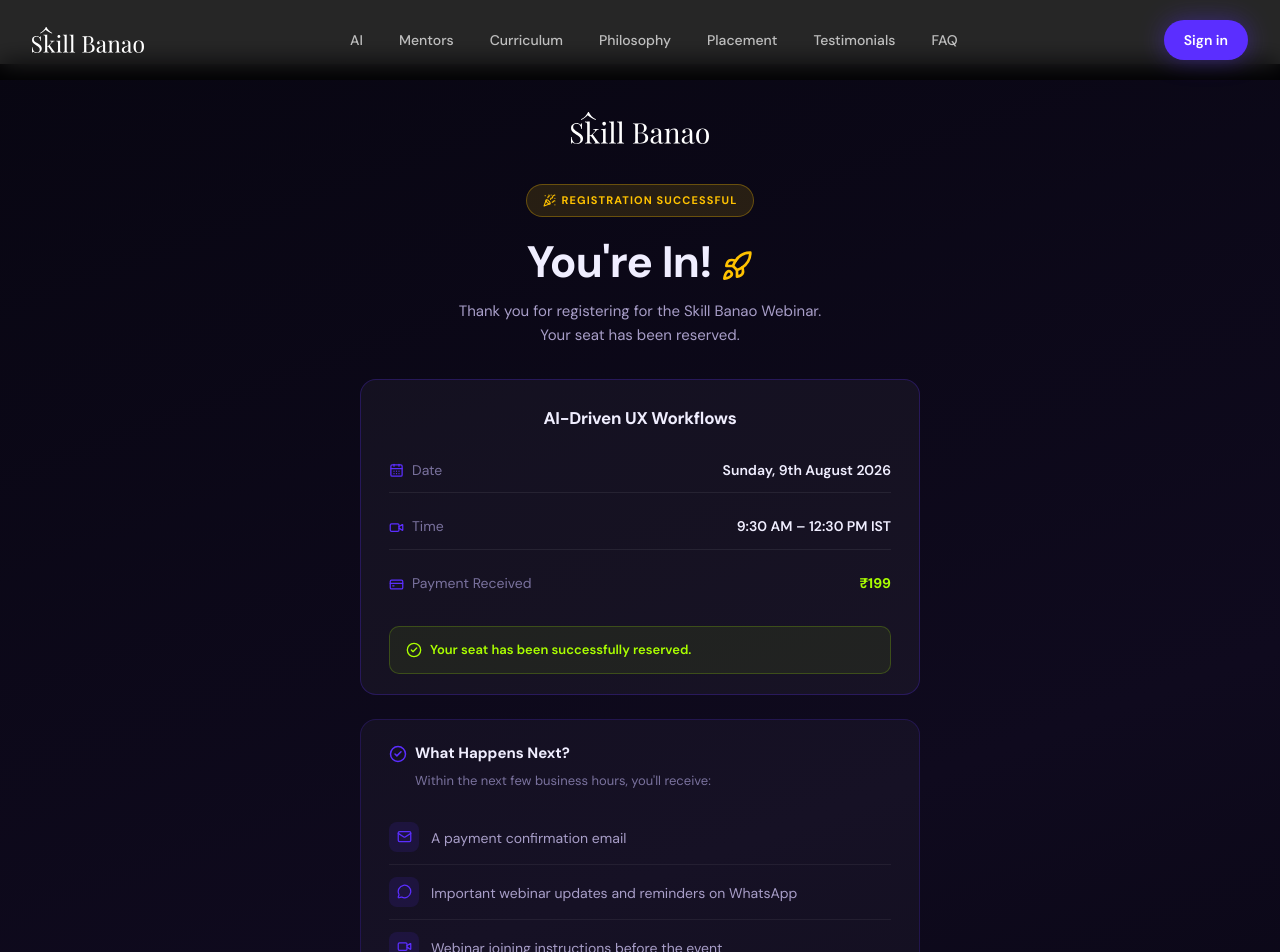
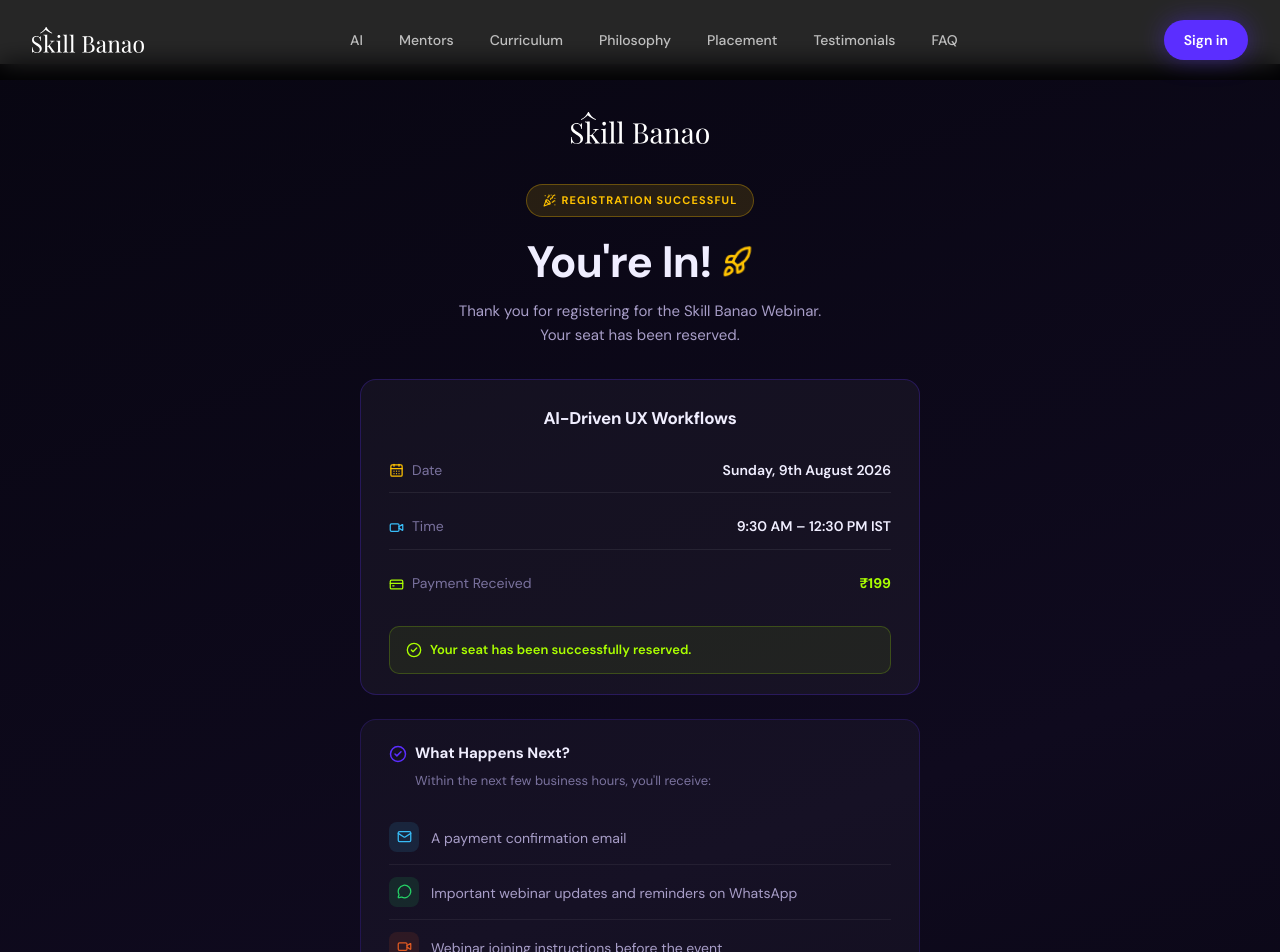
Before and after one commit to Neelakhandan/skillbanao, a Next.js app: page /registration-success-msg-sb-uxcohourt-truelearning in a window 1280 px wide. Shown: the top 952 px of the page. Built offline with nearby package versions, Linux system fonts and the light colour scheme.

Commit message:
fix: update short_date to '9th August', add colourful icons and rocket animation on success page

```diff
--- a/app/registration-success-msg-sb-uxcohourt-truelearning/page.tsx
+++ b/app/registration-success-msg-sb-uxcohourt-truelearning/page.tsx
@@ -31,6 +31,16 @@
         padding: '48px 20px 80px',
       }}
     >
+      <style>{`
+        @keyframes rocketLaunch {
+          0%   { transform: translateY(0) rotate(0deg); }
+          20%  { transform: translateY(-6px) rotate(-8deg); }
+          40%  { transform: translateY(-2px) rotate(4deg); }
+          60%  { transform: translateY(-5px) rotate(-5deg); }
+          80%  { transform: translateY(-1px) rotate(3deg); }
+          100% { transform: translateY(0) rotate(0deg); }
+        }
+      `}</style>
       <div style={{ width: '100%', maxWidth: 560 }}>
 
         {/* Logo */}
@@ -79,10 +89,9 @@
             }}
           >
             You&apos;re In!{' '}
-            <Rocket
-              size={32}
-              style={{ display: 'inline', verticalAlign: 'middle', color: '#FFC200' }}
-            />
+            <span style={{ display: 'inline-block', verticalAlign: 'middle', animation: 'rocketLaunch 2.4s ease-in-out infinite' }}>
+              <Rocket size={32} style={{ display: 'block', color: '#FFC200' }} />
+            </span>
           </h1>
           <p style={{ color: '#A89EC8', fontSize: 15, lineHeight: 1.6, margin: 0 }}>
             Thank you for registering for the Skill Banao Webinar.<br />
@@ -125,7 +134,7 @@
               }}
             >
               <span style={{ display: 'flex', alignItems: 'center', gap: 8, color: '#7A729E', fontSize: 14 }}>
-                <CalendarDays size={15} style={{ color: '#5B2EFF' }} />
+                <CalendarDays size={15} style={{ color: '#FFC200' }} />
                 Date
               </span>
               <span style={{ color: '#F0EEFF', fontSize: 14, fontWeight: 600 }}>
@@ -144,7 +153,7 @@
               }}
             >
               <span style={{ display: 'flex', alignItems: 'center', gap: 8, color: '#7A729E', fontSize: 14 }}>
-                <Video size={15} style={{ color: '#5B2EFF' }} />
+                <Video size={15} style={{ color: '#38BDF8' }} />
                 Time
               </span>
               <span style={{ color: '#F0EEFF', fontSize: 14, fontWeight: 600 }}>
@@ -162,7 +171,7 @@
               }}
             >
               <span style={{ display: 'flex', alignItems: 'center', gap: 8, color: '#7A729E', fontSize: 14 }}>
-                <CreditCard size={15} style={{ color: '#5B2EFF' }} />
+                <CreditCard size={15} style={{ color: '#AAFF00' }} />
                 Payment Received
               </span>
               <span style={{ color: '#AAFF00', fontSize: 14, fontWeight: 700 }}>₹199</span>
@@ -219,9 +228,9 @@
 
           <div style={{ display: 'flex', flexDirection: 'column', gap: 0 }}>
             {[
-              { icon: <Mail size={15} style={{ color: '#5B2EFF', flexShrink: 0 }} />, text: 'A payment confirmation email' },
-              { icon: <MessageCircle size={15} style={{ color: '#5B2EFF', flexShrink: 0 }} />, text: 'Important webinar updates and reminders on WhatsApp' },
-              { icon: <Video size={15} style={{ color: '#5B2EFF', flexShrink: 0 }} />, text: 'Webinar joining instructions before the event' },
+              { icon: <Mail size={15} style={{ color: '#38BDF8', flexShrink: 0 }} />, bg: 'rgba(56,189,248,0.12)', text: 'A payment confirmation email' },
+              { icon: <MessageCircle size={15} style={{ color: '#25D366', flexShrink: 0 }} />, bg: 'rgba(37,211,102,0.12)', text: 'Important webinar updates and reminders on WhatsApp' },
+              { icon: <Video size={15} style={{ color: '#E05A22', flexShrink: 0 }} />, bg: 'rgba(224,90,34,0.12)', text: 'Webinar joining instructions before the event' },
             ].map((item, i, arr) => (
               <div
                 key={i}
@@ -238,7 +247,7 @@
                     width: 30,
                     height: 30,
                     borderRadius: 8,
-                    background: 'rgba(91,46,255,0.12)',
+                    background: item.bg,
                     display: 'flex',
                     alignItems: 'center',
                     justifyContent: 'center',
--- a/content/webinar-schedule.md
+++ b/content/webinar-schedule.md
@@ -1,5 +1,5 @@
 ---
 date: "Sunday, 9th August 2026"
-short_date: "9 August"
+short_date: "9th August"
 time: "9:30 AM – 12:30 PM IST"
 ---
```
